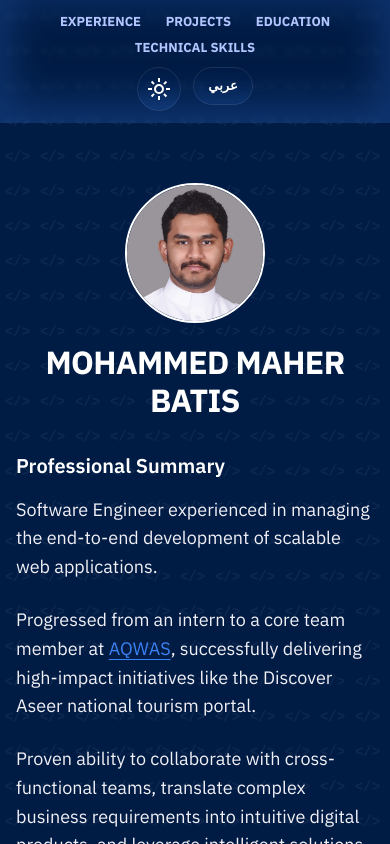
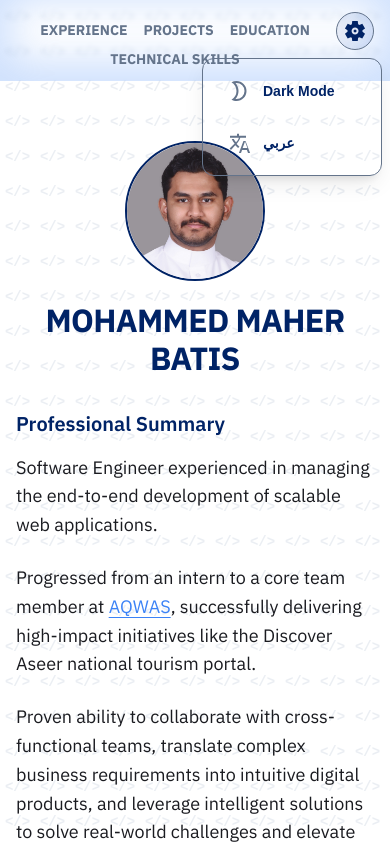
Before and after one commit to MOHAMMED-MAHER-BATIS/portfolio, a React (Vite) app: page / in a window 390 px wide. Both pictures are taken after a click on the button "Settings". Shown: the top 844 px of the page. Built offline with nearby package versions, Linux system fonts and the light colour scheme.

Commit message:
improve the Navbar

```diff
--- a/src/components/Header/Header.css
+++ b/src/components/Header/Header.css
@@ -45,47 +45,8 @@
   gap: 1rem;
 }
 
-@media (max-width: 768px) {
-  .header {
-    padding: 0.75rem 0;
-  }
-
-  .header-container {
-    flex-direction: column;
-    gap: 0.6rem;
-    align-items: center;
-    min-height: auto;
-  }
-
-  .controls {
-    position: static;
-    display: flex;
-    justify-content: center;
-    gap: 0.75rem;
-  }
-
-  .control-btn {
-    width: 38px;
-    height: 38px;
-    padding: 0.35rem;
-  }
-
-  .control-btn.lang-btn {
-    min-width: 50px;
-    height: 38px;
-    font-size: 13px;
-  }
-
-  .nav-links {
-    gap: 0.4rem 0.85rem;
-    justify-content: center;
-    width: 100%;
-  }
-
-  .nav-links a {
-    font-size: 13px;
-    padding: 0.2rem 0.35rem;
-  }
+.dropdown-container {
+  position: relative;
 }
 
 .control-btn {
@@ -105,16 +66,117 @@
   backdrop-filter: blur(2px);
 }
 
-.control-btn.lang-btn {
-  border-radius: 20px;
-  width: auto;
-  min-width: 60px;
-}
-
-.control-btn:hover {
+.control-btn:hover,
+.control-btn.active {
   background-color: var(--color-chip-bg);
 }
 
-.lang-btn {
-  text-transform: uppercase;
+.dropdown-menu {
+  position: absolute;
+  top: calc(100% + 0.5rem);
+  inset-inline-end: 0;
+  background-color: var(--color-bg);
+  border: 1px solid var(--color-border);
+  border-radius: 12px;
+  padding: 0.5rem;
+  display: flex;
+  flex-direction: column;
+  gap: 0.25rem;
+  min-width: 180px;
+  box-shadow:
+    0 10px 25px -5px rgba(0, 0, 0, 0.1),
+    0 8px 10px -6px rgba(0, 0, 0, 0.1);
+  z-index: 101;
 }
+
+.dropdown-item {
+  display: flex;
+  align-items: center;
+  gap: 0.75rem;
+  width: 100%;
+  padding: 0.75rem 1rem;
+  border: none;
+  background: transparent;
+  color: var(--color-primary);
+  font-size: 14px;
+  font-weight: 600;
+  cursor: pointer;
+  border-radius: 8px;
+  transition:
+    background-color 0.2s,
+    color 0.2s;
+  text-align: start;
+}
+
+.dropdown-item:hover {
+  background-color: var(--color-chip-bg);
+  color: var(--color-primary);
+}
+
+.dropdown-icon {
+  display: flex;
+  align-items: center;
+  justify-content: center;
+  color: var(--color-secondary);
+}
+
+.dropdown-item:hover .dropdown-icon {
+  color: var(--color-primary);
+}
+
+@media (max-width: 768px) {
+  .header {
+    padding: 0.75rem 0;
+  }
+
+  .header-container {
+    flex-direction: row;
+    justify-content: space-between;
+    padding: 0 1rem;
+  }
+
+  .nav-links {
+    gap: 0.5rem 1rem;
+    justify-content: flex-start;
+    flex: 1;
+  }
+
+  .nav-links a {
+    font-size: 14px;
+    padding: 0.2rem 0;
+  }
+
+  .controls {
+    position: static;
+  }
+
+  .control-btn {
+    width: 38px;
+    height: 38px;
+    padding: 0.35rem;
+  }
+}
+
+@media (max-width: 480px) {
+  .header-container {
+    flex-direction: column;
+    gap: 0.75rem;
+  }
+
+  .controls {
+    position: absolute;
+    top: 0;
+    inset-inline-end: 1rem;
+  }
+
+  .nav-links {
+    justify-content: center;
+    margin-top: 0.5rem;
+    padding-inline-end: 40px; /* Space for settings button */
+  }
+
+  .dropdown-menu {
+    top: calc(100% + 0.5rem);
+    inset-inline-end: -0.5rem;
+  }
+}
--- a/src/components/Header/Header.jsx
+++ b/src/components/Header/Header.jsx
@@ -1,6 +1,6 @@
 import { useTranslation } from "react-i18next";
 import { useTheme } from "../../context/ThemeContext";
-import { useEffect } from "react";
+import { useEffect, useState, useRef } from "react";
 import "./Header.css";
 
 const SunIcon = () => (
@@ -27,16 +27,56 @@ const MoonIcon = () => (
   </svg>
 );
 
+const GearIcon = () => (
+  <svg
+    xmlns="http://www.w3.org/2000/svg"
+    height="24px"
+    viewBox="0 -960 960 960"
+    width="24px"
+    fill="currentColor"
+  >
+    <path d="m370-80-16-128q-13-5-24.5-12T307-235l-119 50L78-375l103-78q-1-7-1-13.5v-27q0-6.5 1-13.5L78-585l110-190 119 50q11-8 23-15t24-12l16-128h220l16 128q13 5 24.5 12t22.5 15l119-50 110 190-103 78q1 7 1 13.5v27q0 6.5-2 13.5l103 78-110 190-118-50q-11 8-23 15t-24 12L590-80H370Zm112-260q58 0 99-41t41-99q0-58-41-99t-99-41q-59 0-99 41t-40 99q0 58 40 99t99 41Zm0-80q-25 0-42.5-17.5T422-480q0-25 17.5-42.5T482-540q25 0 42.5 17.5T542-480q0 25-17.5 42.5T482-420Z" />
+  </svg>
+);
+
+const TranslateIcon = () => (
+  <svg
+    xmlns="http://www.w3.org/2000/svg"
+    height="24px"
+    viewBox="0 -960 960 960"
+    width="24px"
+    fill="currentColor"
+  >
+    <path d="m476-80 182-480h84L924-80h-84l-43-122H603L560-80h-84ZM160-200l-56-56 202-202q-35-35-63.5-80T190-640h84q20 39 40 68t48 58q36-36 68-79t46-93H120v-80h280v-80h80v80h280v80H532q-16 63-54 118.5T386-444l112 112-56 56-112-112-170 188Zm466-76h190l-95-268-95 268Z" />
+  </svg>
+);
+
 const Header = () => {
   const { t, i18n } = useTranslation();
   const { theme, toggleTheme } = useTheme();
+  const [isDropdownOpen, setIsDropdownOpen] = useState(false);
+  const dropdownRef = useRef(null);
 
   useEffect(() => {
     document.documentElement.dir = i18n.language === "ar" ? "rtl" : "ltr";
   }, [i18n.language]);
 
+  useEffect(() => {
+    const handleClickOutside = (event) => {
+      if (dropdownRef.current && !dropdownRef.current.contains(event.target)) {
+        setIsDropdownOpen(false);
+      }
+    };
+    document.addEventListener("mousedown", handleClickOutside);
+    return () => document.removeEventListener("mousedown", handleClickOutside);
+  }, []);
+
   const toggleLanguage = () => {
     i18n.changeLanguage(i18n.language === "en" ? "ar" : "en");
+  };
+
+  const toggleDropdown = () => {
+    setIsDropdownOpen(!isDropdownOpen);
   };
 
   return (
@@ -49,16 +89,53 @@ const Header = () => {
           <a href="#skills">{t("skills.title")}</a>
         </nav>
         <div className="controls">
-          <button
-            className="control-btn"
-            onClick={toggleTheme}
-            aria-label="Toggle Theme"
-          >
-            {theme === "light" ? <MoonIcon /> : <SunIcon />}
-          </button>
-          <button className="control-btn lang-btn" onClick={toggleLanguage}>
-            {i18n.language === "en" ? "عربي" : "EN"}
-          </button>
+          <div className="dropdown-container" ref={dropdownRef}>
+            <button
+              className={`control-btn ${isDropdownOpen ? "active" : ""}`}
+              onClick={toggleDropdown}
+              aria-label="Settings"
+            >
+              <GearIcon />
+            </button>
+            {isDropdownOpen && (
+              <div className="dropdown-menu">
+                <button
+                  className="dropdown-item"
+                  onClick={() => {
+                    toggleTheme();
+                    setIsDropdownOpen(false);
+                  }}
+                >
+                  <span className="dropdown-icon">
+                    {theme === "light" ? <MoonIcon /> : <SunIcon />}
+                  </span>
+                  <span className="dropdown-text">
+                    {theme === "light"
+                      ? i18n.language === "en"
+                        ? "Dark Mode"
+                        : "الوضع الداكن"
+                      : i18n.language === "en"
+                        ? "Light Mode"
+                        : "الوضع الفاتح"}
+                  </span>
+                </button>
+                <button
+                  className="dropdown-item"
+                  onClick={() => {
+                    toggleLanguage();
+                    setIsDropdownOpen(false);
+                  }}
+                >
+                  <span className="dropdown-icon">
+                    <TranslateIcon />
+                  </span>
+                  <span className="dropdown-text">
+                    {i18n.language === "en" ? "عربي" : "English"}
+                  </span>
+                </button>
+              </div>
+            )}
+          </div>
         </div>
       </div>
     </header>
```
